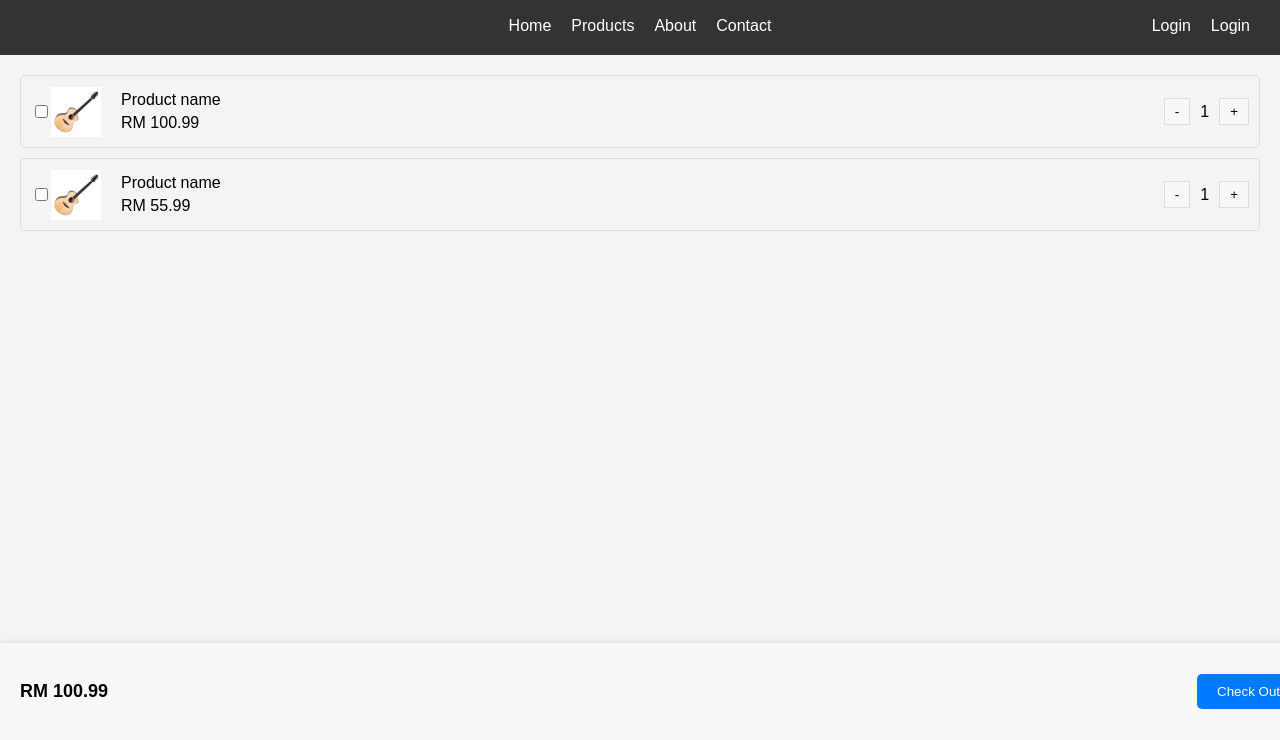
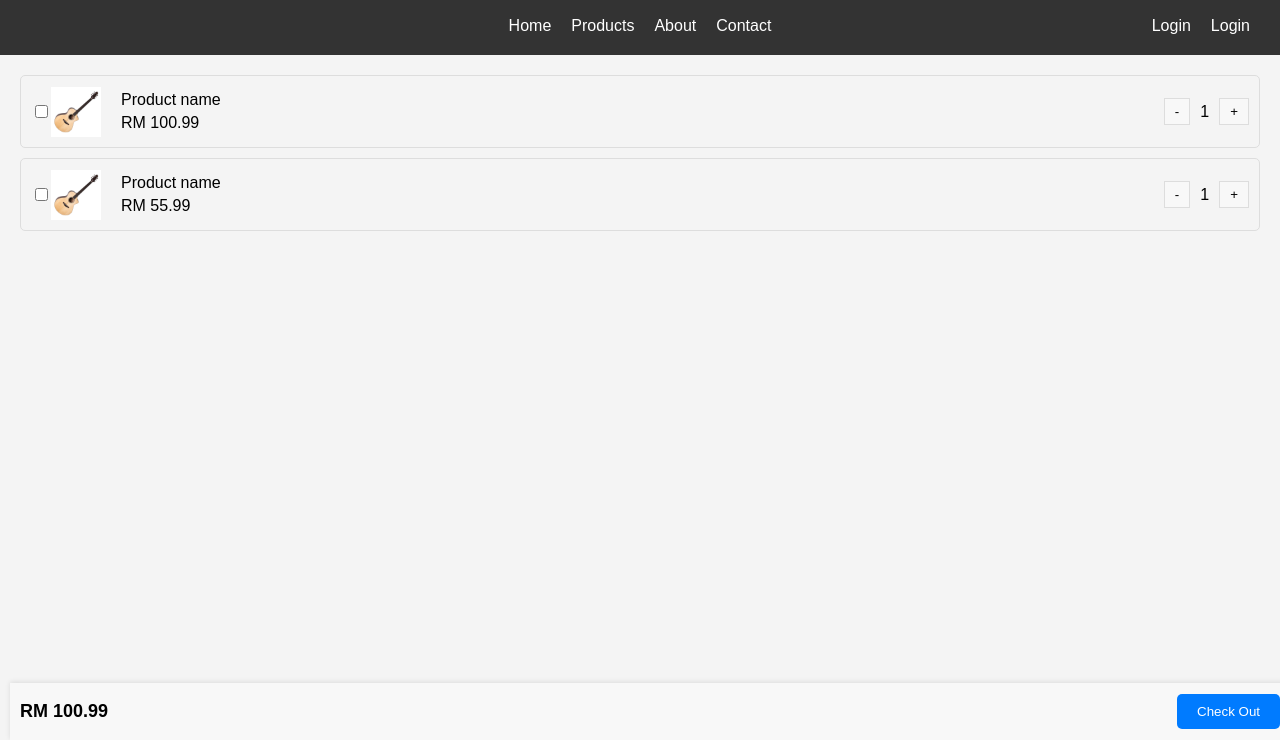
Before and after one commit to MagicStariver/website, a plain HTML site: page cart.html in a window 1280 px wide. Shown: the part 60-800 px from the top of the page. Drawn offline with Linux system fonts and the light colour scheme.

Commit message:
add cart

```diff
--- a/cart.html
+++ b/cart.html
@@ -60,13 +60,13 @@
                 <button>+</button>
             </div>
         </div>
+        <div class="footer">
+            <div class="total">
+                <p>RM 100.99</p>
+            </div>
+            <button class="checkout">Check Out</button>
+        </div>
     </main>
-    <footer>
-        <div class="total">
-            <p>RM 100.99</p>
-        </div>
-        <button class="checkout">Check Out</button>
-    </footer>
     <script src="scripts/main.js"></script>
 </body>
 </html>
--- a/styles/cart.css
+++ b/styles/cart.css
@@ -93,6 +93,7 @@ header nav ul li a {
 }
 
 main {
+    flex: 1;
     padding: 20px;
 }
 
@@ -135,24 +136,27 @@ main {
     margin: 0 10px;
 }
 
-footer {
+.footer {
     display: flex;
     justify-content: space-between;
     align-items: center;
-    padding: 20px;
     background-color: #f8f8f8;
-    position: fixed;
+    position: absolute;
     bottom: 0;
+    left: 10px;
+    right: 10px;
     width: 100%;
     box-shadow: 0px -1px 5px rgba(0, 0, 0, 0.1);
 }
 
 .total {
+    margin-left: 10px;
     font-size: 18px;
     font-weight: bold;
 }
 
 .checkout {
+    margin-right: 10px;
     background-color: #007bff;
     color: white;
     border: none;
```
